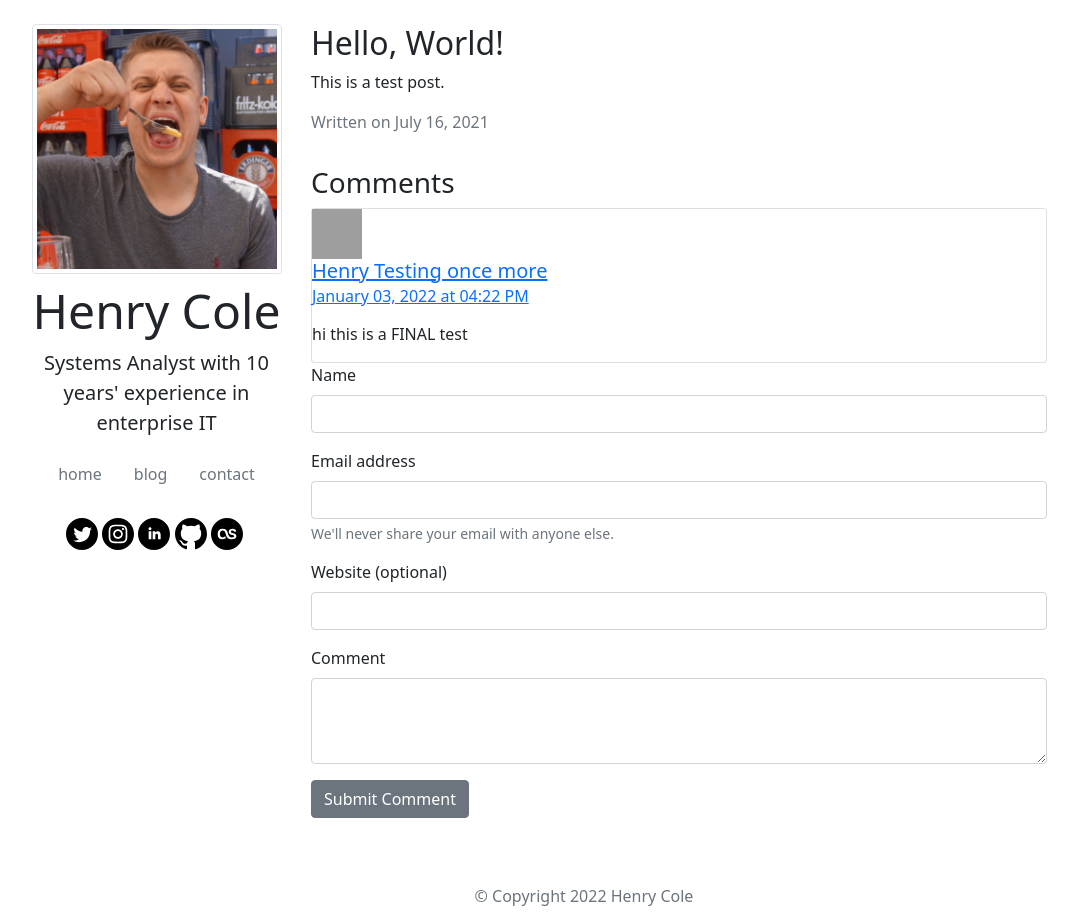
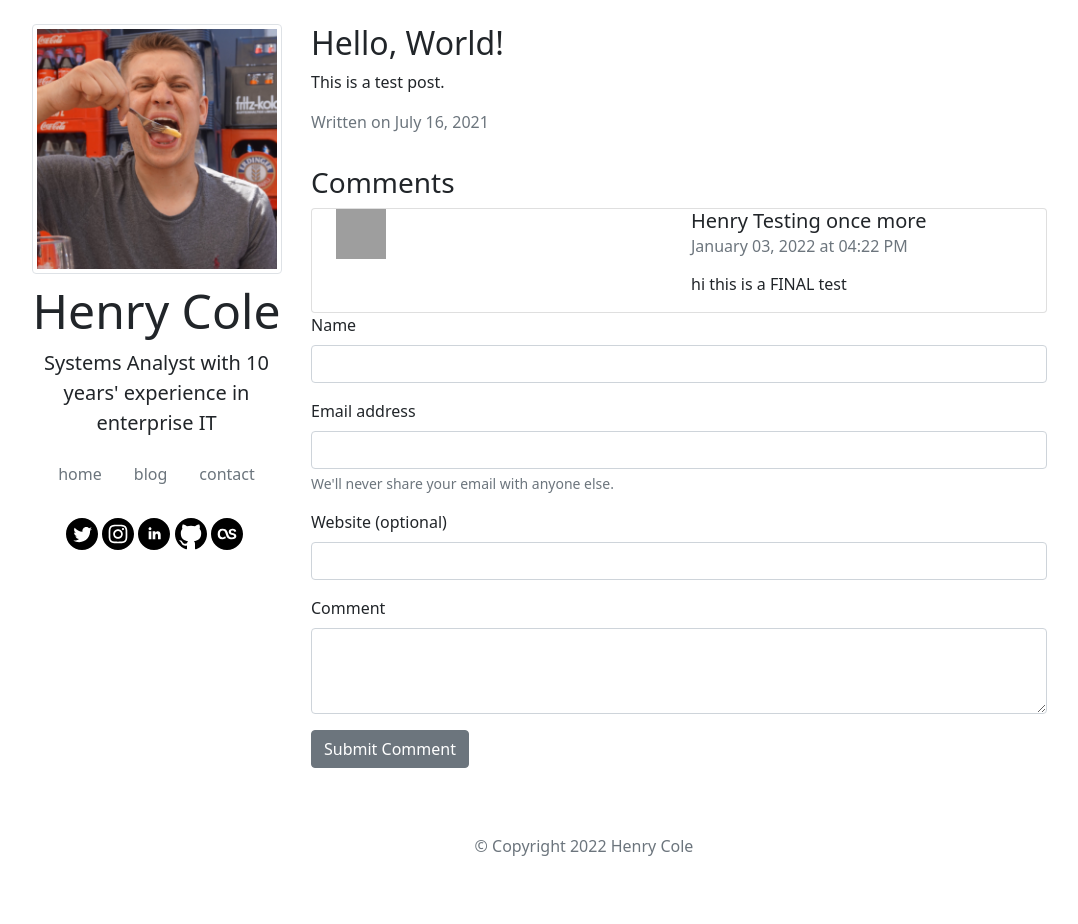
Before and after one commit to hcuk94/henry-personal-website, a Jekyll site: the page built from _posts/2021-07-16-Hello-World.md, in a window 1280 px wide and 924 px high. Shown: the whole window, without its empty margins (56-1134 px from the left). Built offline with Jekyll 4.4.1, drawn with Linux system fonts in a browser that asks for light colours; grey boxes are pictures that could not be loaded.

Commit message:
more comment styling changes

```diff
--- a/_includes/comment.html
+++ b/_includes/comment.html
@@ -1,6 +1,9 @@
 <link href="https://cdn.jsdelivr.net/npm/bootstrap@5.0.2/dist/css/bootstrap.min.css" rel="stylesheet" integrity="sha384-EVSTQN3/azprG1Anm3QDgpJLIm9Nao0Yz1ztcQTwFspd3yD65VohhpuuCOmLASjC" crossorigin="anonymous">
 
 <article id="comment{{ include.index }}" class="js-comment comment card" itemprop="comment" itemscop itemtype="http://schema.org/Comment">
+    <div class="container">
+        <div class="row">
+            <div class="col">
     <div class="comment__avatar-wrapper">
       {% if include.avatar %}
         <img class="comment__avatar" src="{{ include.avatar }}" alt="{{ include.name }}" height="50" width="50">
@@ -8,21 +11,27 @@
         <img class="comment__avatar" src="https://www.gravatar.com/avatar/{{ include.email }}?d=mm&s=50" srcset="https://www.gravatar.com/avatar/{{ include.email }}?d=mm&s=100 2x" alt="{{ include.name }}" height="50" width="50">
       {% endif %}
     </div>
+</div>
+<div class="col">
     <div class="comment__content-wrapper">
       <h5 class="comment__author card-title" itemprop="author" itemscope itemtype="http://schema.org/Person">
         {% unless include.url == blank %}
-          <a rel="nofollow" href="{{ include.url }}"><span itemprop="name">{{ include.name }}</span></a>
+          <a rel="nofollow" href="{{ include.url }}" class="text-decoration-none text-reset"><span itemprop="name">{{ include.name }}</span></a>
         {% else %}
           <span itemprop="name">{{ include.name }}</span>
         {% endunless %}
       </h5>
       <h6 class="comment__date card-subtitle mb-2 text-muted">
         {% if include.date %}
-          {% if include.index %}<a href="#comment{{ include.index }}" itemprop="url">{% endif %}
+          {% if include.index %}<a href="#comment{{ include.index }}" itemprop="url" class="text-decoration-none text-reset">{% endif %}
           <time datetime="{{ include.date | date_to_xmlschema }}" itemprop="datePublished">{{ include.date | date: "%B %d, %Y at %I:%M %p" }}</time>
           {% if include.index %}</a>{% endif %}
         {% endif %}
           </h6>
+        </div>
+
       <p itemprop="text" class="card-text">{{ include.message | markdownify }}</p>
+        </div>
+    </div>
     </div>
   </article>
```
